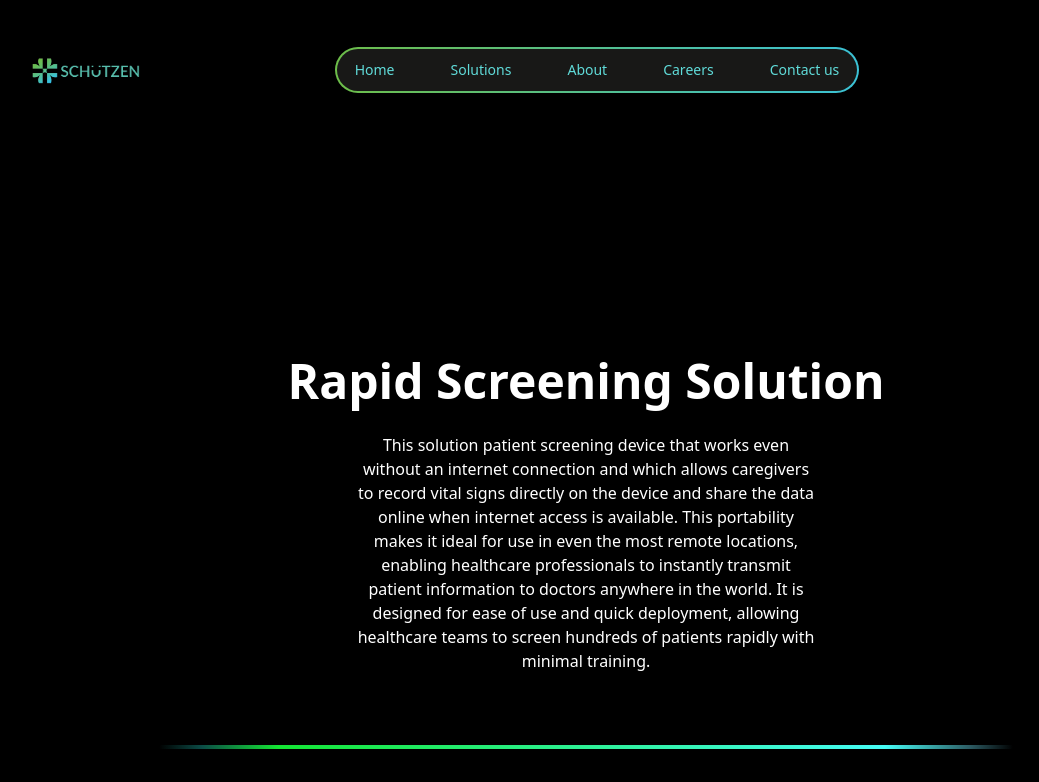
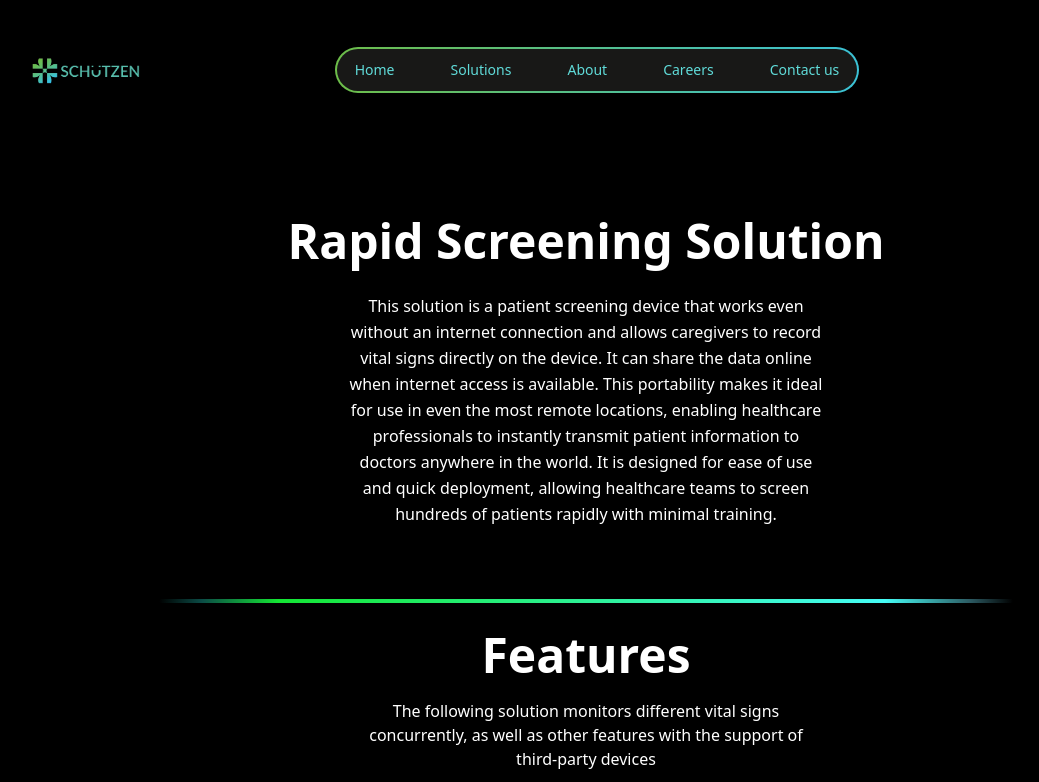
Before and after one commit to akhilr22/schutzen, a Next.js app: page /rapid_screening_solution in a window 1280 px wide. Shown: the top 782 px of the page, without its empty margins (54-1093 px from the left). Built offline with nearby package versions, Linux system fonts and the light colour scheme.

Commit message:
about us changes

```diff
--- a/src/app/about/page.tsx
+++ b/src/app/about/page.tsx
@@ -21,8 +21,46 @@ export default function page() {
             to empower hospitals to provide exceptional patient care.
           </span>
         </div>
+        <div className="flex justify-center w-9/12 mx-auto mt-14 sm:mt-0">
+            <div
+            className=" w-5/6 sm:w-3/5 sm:h-80 p-[1px] bg-gradient-to-r from-[#6dbd49] to-[#3bc2d6] rounded-[60px] scroll_animate mx-auto"
+            data-aos="fade-right"
+            >
+            <div className="w-full h-full bg-black rounded-[60px] flex flex-col items-center justify-center p-5 sm:p-0">
+              <div className="text-center mx-auto">
+                <div className="pt-4">
+                  <span className="text-xl xl:text-5xl font-bold block mb-1">Empowering Healthcare Excellence</span>
+                </div>
+                <span className="text-sm xl:text-2xl w-4/5 xl:w-full  block mx-auto">
+                  By leveraging technology and innovation, we enable hospitals to
+                </span>
+              </div>
+
+              <div className="mt-6 w-full flex justify-center">
+                <div className="ml-6 text-[#2ccdb5] text-[12px] xl:text-2xl">
+                  <div className="flex items-center">
+                  <div className="bg-gradient-to-r from-[#6dbd49] to-[#3bc2d6] w-5 h-5 rounded-full mr-3 "></div>
+                    <p>Enhance patient experiences and satisfaction</p>
+                  </div>
+                  <div className="flex items-center mt-2">
+                  <div className="bg-gradient-to-r from-[#6dbd49] to-[#3bc2d6] w-5 h-5 rounded-full mr-3 "></div>
+                    <p>Improve operational efficiency and reduce costs</p>
+                  </div>
+                  <div className="flex items-center mt-2">
+                  <div className="bg-gradient-to-r from-[#6dbd49] to-[#3bc2d6] w-5 h-5 rounded-full mr-3 "></div>
+                    <p>Stay ahead of the curve in an ever-evolving healthcare landscape.</p>
+                  </div>
+                </div>
+              </div>
+            </div>
+          </div>
       </div>
-      <div className="flex justify-center w-9/12 mx-auto mt-14 sm:mt-0">
+      </div>
+
+      <div className="mt-16 md:mt-28 flex justify-center items-center">
+
+          </div>
+      {/* <div className="flex justify-center w-9/12 mx-auto mt-14 sm:mt-0">
         <div className="text-start w-3/5 my-auto">
           <h1 className="font-bold text-xl md:text-2xl xl:text-5xl mb-5">
             Collaborating with Pioneering Solution Providers
@@ -46,12 +84,12 @@ export default function page() {
             Foster a culture of continuous improvement and innovation
           </h1>
         </div>
-      </div>
-      <div
+      </div> */}
+      {/* <div
         className="stripe_line mx-auto rounded-full my-5 scroll_animate overflow-x-hidden h-[2px] w-2/3 mt-20"
         data-aos="fade-right"
-      ></div>
-      <div className="text-center justify-between w-2/3 mx-auto pt-10 sm:pt-20 md:pt-32">
+      ></div> */}
+      {/* <div className="text-center justify-between w-2/3 mx-auto pt-10 sm:pt-20 md:pt-32">
         <h1 className="text-xl font-bold sm:font-normal sm:text-2xl md:text-3xl xl:text-5xl mb-2">
           Customized Solutions for Enhanced Care
         </h1>
@@ -61,9 +99,9 @@ export default function page() {
             Our expert team works closely with hospitals to understand their unique needs and requirements.
           </span>
         </div>
-      </div>
+      </div> */}
 
-      <div
+      {/* <div
         className=" h-3/5 xl:min-h-screen bg-[length:100vw_250px] bg-[position:0_70%]  sm:bg-[length:100vw_310px]  sm:bg-[position:0_45%]   md:bg-[length:100vw_350px]  md:bg-[position:0_80%] xl:bg-[length:100vw_450px]  xl:bg-[position:0_80%] "
         style={{
           backgroundImage: `url(${bg2.src})`,
@@ -140,7 +178,7 @@ export default function page() {
             </div>
           </div>
         </div>
-      </div>
+      </div> */}
     </div>
   );
 }
--- a/src/app/data/Data.ts
+++ b/src/app/data/Data.ts
@@ -1,7 +1,7 @@
 export const homePageData = {
     banner: {
-        home_h1_text1: "Simplify Your Monitoring Experience",
-        home_p_text1: "Schutzen transforms your facility's existing wireless network into a powerful, cost-effective, and easy-to-deploy FDA-cleared solution for vital signs monitoring",
+        home_h1_text1: "Redefining Wellness Solutions for Tomorrow",
+        home_p_text1: "Schutzen is reshaping the future of healthcare by offering disruptive technology and integrated health solutions. Our innovations are redefining how health is monitored and managed, ultimately transforming the way medical treatments are delivered.",
     },
     whyChooseUs: {
         img_url_1: "innovative_technology.png",
--- a/src/app/patient_monitoring/page.tsx
+++ b/src/app/patient_monitoring/page.tsx
@@ -25,7 +25,7 @@ import oxygenSaturation from "@/app/assets/oxygenSaturation.png";
 
 export default function page() {
   return (
-    <div className="md:my-40">
+    <div className="md:my-5">
       <div className="text-center justify-center scroll_animate overflow-x-hidden">
         <h1 className="font-bold text-2xl my-5 mx-2 sm:text-3xl md:text-4xl xl:text-5xl py-2" data-aos="zoom-in-up">
           Patient monitoring solutions
--- a/src/app/rapid_screening_solution/page.tsx
+++ b/src/app/rapid_screening_solution/page.tsx
@@ -25,23 +25,30 @@ import oxygenSaturation from "@/app/assets/oxygenSaturation.png";
 
 export default function page() {
   return (
-    <div className="md:my-40">
+    <div className="md:my-5">
       <div className="text-center justify-center scroll_animate overflow-x-hidden">
-        <h1 className="font-bold text-2xl my-5 mx-2 sm:text-3xl md:text-4xl xl:text-5xl py-2" data-aos="zoom-in-up">
-        Rapid Screening Solution
-        </h1>
-        <div className="mx-auto text-center md:w-2/5 mt-3 px-6" data-aos="zoom-in-up">
-          <span className="">
-          This solution patient screening device that works even without an internet connection and which
-          allows caregivers to record vital signs directly on the device and share the data online when internet
-access is available. This portability makes it ideal for use in even the most remote locations, enabling
-healthcare professionals to instantly transmit patient information to doctors anywhere in the world.
-It is designed for ease of use and quick deployment, allowing healthcare teams to screen hundreds
-of patients rapidly with minimal training.
-          </span>
-        </div>
-        <div></div>
-      </div>
+  <h1
+    className="font-bold text-2xl my-5 mx-2 sm:text-3xl md:text-4xl xl:text-5xl py-2"
+    data-aos="zoom-in-up"
+  >
+    Rapid Screening Solution
+  </h1>
+  <div
+    className="mx-auto text-center md:w-3/5 lg:w-2/5 mt-3 px-4 leading-relaxed"
+    data-aos="zoom-in-up"
+  >
+    <p>
+      This solution is a patient screening device that works even without an
+      internet connection and allows caregivers to record vital signs directly
+      on the device. It can share the data online when internet access is
+      available. This portability makes it ideal for use in even the most
+      remote locations, enabling healthcare professionals to instantly transmit
+      patient information to doctors anywhere in the world. It is designed for
+      ease of use and quick deployment, allowing healthcare teams to screen
+      hundreds of patients rapidly with minimal training.
+    </p>
+  </div>
+</div>
 
       {/* <div className="footer ">
           <div className="flex scroll_animate">
--- a/src/components/_partials/navbar/Navbar.tsx
+++ b/src/components/_partials/navbar/Navbar.tsx
@@ -62,7 +62,7 @@ export default function Navbar() {
                   <div
                     onClick={() => {
                       setMenuOpen(false);
-                      redirect("/rapid_screening_solution");
+                      redirect("/patient_monitoring");
                     }}
                     className="text-xs md:text-sm hover:bg-gradient-to-r from-[#6dbd49] to-[#3bc2d6] px-2 py-1 hover:text-white hover:drop-shadow-3xl rounded-md duration-300 ease-in-out transform hover:-translate-y-[2px] cursor-pointer dark:hover:text-white dark:text-[#60dbd9]"
                   >
```
